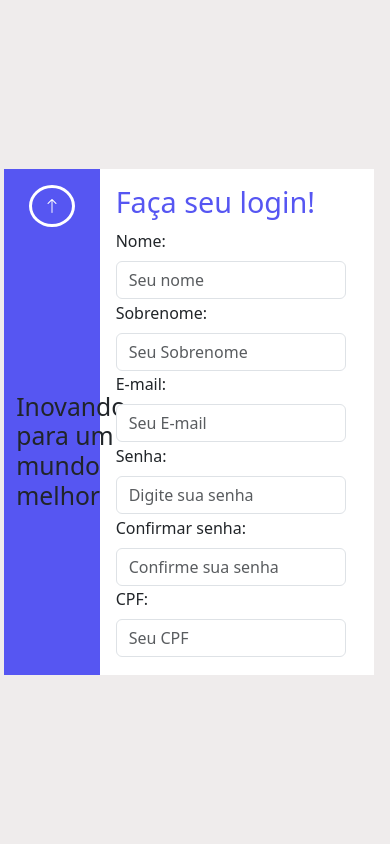
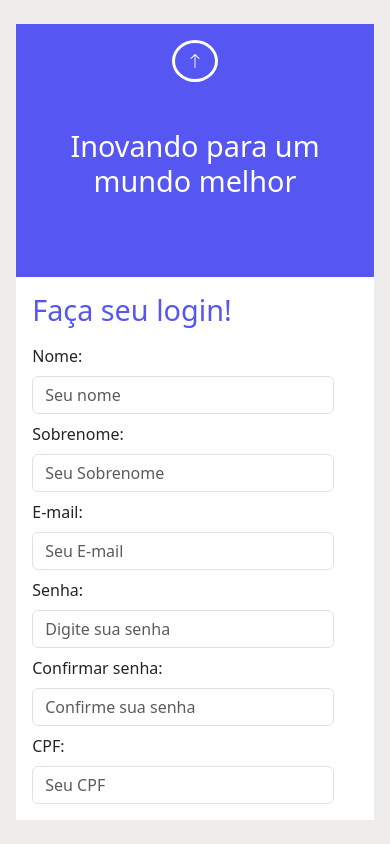
Before and after one commit to Hugodelelis/Validation_Form, a plain HTML site: page index.html in a window 390 px wide. Drawn offline with nearby package versions, Linux system fonts and the light colour scheme.

Commit message:
responsive

```diff
--- a/css/style.css
+++ b/css/style.css
@@ -31,8 +31,43 @@ body {
 }
 .left-content h2 {
     margin: auto;
+    color: white;
+    font-size: 1.8em;
+
 }
 .main-content .title-form {
     color: rgb(86, 86, 242);
     font-size: 1.8em;
 }
+
+@media(max-width: 576px) {
+    .form-container{
+        display: flex;
+        justify-content: center;
+        align-items: center;
+    }
+    .left-content {
+        min-width: 100%;
+        min-height: 30vh;
+        padding: 2em;
+    }
+    .left-content h2 {
+        text-align: center;
+    }
+}
+
+@media(max-width: 992px) {
+    .form-container{
+        display: flex;
+        justify-content: center;
+        align-items: center;
+    }
+    .left-content {
+        min-width: 100%;
+        min-height: 30vh;
+        padding: 2em;
+    }
+    .left-content h2 {
+        text-align: center;
+    }
+}
--- a/index.html
+++ b/index.html
@@ -10,36 +10,36 @@
     <title>Validando form</title>
 </head>
 <body>
-    <div class="form-container col-11 col-md-7 container gx-0">
-        <form action="/" method="post" class="form row">
+    <div class="form-container col-11 col-md-7 container gx-0 m-3">
+        <form action="/" method="post" class="form row col-12">
             <div class="col-3 left-content pt-3">
                 <button class="btn btn-primary" type="submit"><i class="bi bi-arrow-up"></i></button>
                 <h2>Inovando para um mundo melhor</h2>
             </div>
-            <div class="main-content p-3 col-9 row">
+            <div class="main-content p-3 col-12 col-md-12 col-lg-9 row">
                 <h1 class="title-form">Faça seu login!</h1>
 
-                <div class="col-md-6">
+                <div class="col-md-6 mt-2">
                     <label for="nome" class="form-label">Nome:</label>
                     <input type="text" class="form-control" id="nome" placeholder="Seu nome">
                 </div>
-                <div class="col-md-6">
+                <div class="col-md-6 mt-2">
                     <label for="sobrenome" class="form-label">Sobrenome:</label>
                     <input type="text" class="form-control" id="Sobrenome" placeholder="Seu Sobrenome">
                 </div>
-                <div class="col-md-12">
+                <div class="col-md-12 mt-2">
                     <label for="email" class="form-label">E-mail:</label>
                     <input type="email" class="form-control" id="email" placeholder="Seu E-mail">
                 </div>
-                <div class="col-md-6">
+                <div class="col-md-6 mt-2">
                     <label for="nome" class="form-label">Senha:</label>
                     <input type="password" class="form-control" id="senha" placeholder="Digite sua senha">
                 </div>
-                <div class="col-md-6">
+                <div class="col-md-6 mt-2">
                     <label for="confirma-senha" class="form-label">Confirmar senha:</label>
                     <input type="password" class="form-control" id="confirma-senha" placeholder="Confirme sua senha">
                 </div>
-                <div class="col-md-12">
+                <div class="col-md-12 mt-2">
                     <label for="cpf" class="form-label">CPF:</label>
                     <input type="text" class="form-control" id="cpf" placeholder="Seu CPF">
                 </div>
```
